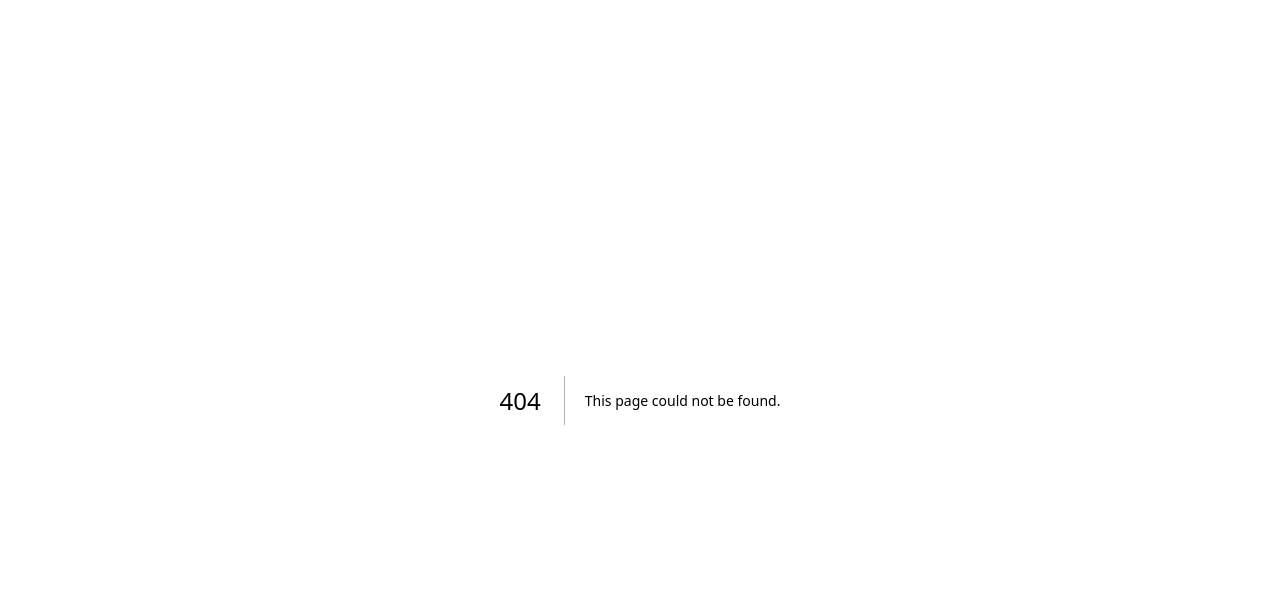
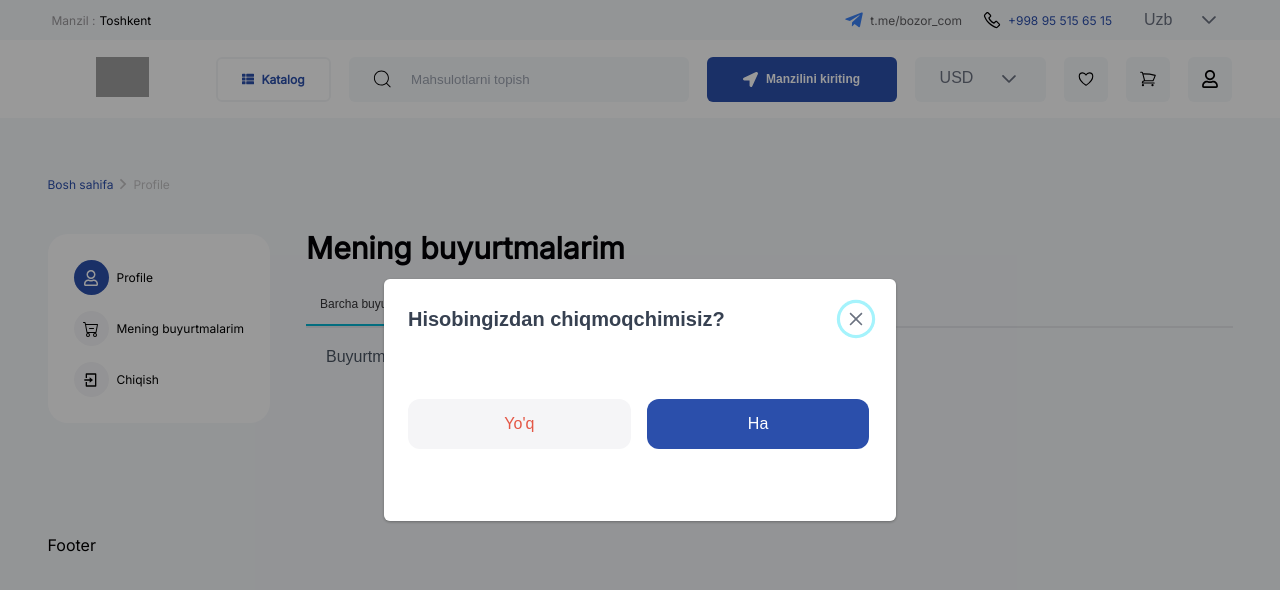
Before and after one commit to dsabirbaev/Bozor-Next, a Next.js app: page /profile/orders in a window 1280 px wide. Before the commit this address had no page. Shown: the top 590 px of the page. Built offline with nearby package versions, Linux system fonts and the light colour scheme; grey boxes are pictures that could not be loaded; a web font is replaced by a local one.

Commit message:
add profile page

```diff
--- /dev/null
+++ b/app/(root)/profile/Sidebar.tsx
@@ -0,0 +1,57 @@
+"use client"
+
+import Link from 'next/link'
+import { useModalStoreExit } from '@/stores/modalStore';
+
+import ExitModal from '@/components/UI/Modals/ExitModal';
+
+//// react icons
+import { RiArrowRightSLine } from "react-icons/ri";
+import { FaRegUser } from "react-icons/fa";
+import { BsCartDash } from "react-icons/bs";
+import { RiLoginBoxLine } from "react-icons/ri";
+import { useState } from 'react';
+
+const Sidebar = () => {
+  const [isActive, setIsActive] = useState<number>(1);
+
+  const { toggleModal } = useModalStoreExit();
+  const handleLinkClick = (num:number) => {
+    setIsActive(num);
+  };
+  return (
+    <>
+        <div className="flex flex-col w-[300px]">
+            <div className="flex items-center text-[12px] mb-10">
+                <Link href="/" className="text-[#2b4fab]">Bosh sahifa</Link> <RiArrowRightSLine className="text-[20px] text-[#c2c2c3]"/>  <span className="text-[#c2c2c3]">Profile</span>
+            </div>
+
+            <div className='flex'>
+                <div className='bg-white rounded-[20px] p-[26px]'>
+                    <ul className='flex flex-col gap-y-4 pl-0'>
+                        <li>
+                            <Link href="/profile" className='text-[12px] flex items-center gap-x-2' onClick={() => handleLinkClick(1)} >
+                               <span className={`w-[35px] h-[35px] rounded-full ${isActive === 1 ? 'bg-[#2b4fab] text-white': 'bg-[#f5f5f7]'} flex items-center justify-center`}>
+                                    <FaRegUser className="text-[16px]"/>
+                                </span>
+                                Profile
+                            </Link>
+                        </li>
+                        <li>
+                            <Link href="/profile/orders" className='text-[12px] flex items-center gap-x-2' onClick={() => handleLinkClick(2)}>
+                                <span className={`w-[35px] h-[35px] rounded-full ${isActive === 2 ? 'bg-[#2b4fab] text-white': 'bg-[#f5f5f7]'} flex items-center justify-center`}>  <BsCartDash className='text-[16px]' /></span> Mening buyurtmalarim
+                            </Link>
+                        </li>
+                        <li onClick={() => !toggleModal()} className='text-[12px] flex items-center gap-x-2 cursor-pointer'>
+                            <span className='w-[35px] h-[35px] rounded-full bg-[#f5f5f7] flex items-center justify-center'> <RiLoginBoxLine  className='text-[16px]'/> </span>Chiqish
+                        </li>
+                        <ExitModal/>
+                    </ul>
+                </div>
+            </div>
+        </div>
+    </>
+  )
+}
+
+export default Sidebar
--- /dev/null
+++ b/app/(root)/profile/layout.tsx
@@ -0,0 +1,31 @@
+
+
+import Link from 'next/link'
+import Sidebar from './Sidebar';
+//// react icons
+import { RiArrowRightSLine } from "react-icons/ri";
+import { FaRegUser } from "react-icons/fa";
+import { BsCartDash } from "react-icons/bs";
+import { RiLoginBoxLine } from "react-icons/ri";
+
+export default function HomeLayout({
+  children,
+}: {
+  children: React.ReactNode
+}) {
+  return (
+    <>
+        <section className='pt-14 pb-28'>
+            <div className="container">
+                <div className='flex gap-x-6'>
+                    <Sidebar />
+                    <div className='w-full'>
+                        {children}
+                    </div>
+                </div>
+            </div>
+        </section>
+
+    </>
+  )
+}
--- /dev/null
+++ b/app/(root)/profile/orders/page.tsx
@@ -0,0 +1,44 @@
+
+
+import { TabView, TabPanel } from 'primereact/tabview';
+import "./style.css"
+
+const page = () => {
+  return (
+    <div className="pt-14">
+       <h2 className="text-[#020105] text-[30px] font-bold mb-[18px]">Mening buyurtmalarim</h2>
+
+       <div className="orders">
+          <TabView>
+              <TabPanel header="Barcha buyurtmalar" className='bg-transparent'>
+                  <p className="m-0">
+                    Buyurtmalar yo'q
+                  </p>
+              </TabPanel>
+              <TabPanel header="Yangi buyurtma">
+                  <p className="m-0">
+                    Buyurtmalar yo'q
+                  </p>
+              </TabPanel>
+              <TabPanel header="Kutish jarayonida">
+                  <p className="m-0">
+                    Buyurtmalar yo'q
+                  </p>
+              </TabPanel>
+              <TabPanel header="Yetkazib berildi">
+                  <p className="m-0">
+                    Buyurtmalar yo'q
+                  </p>
+              </TabPanel>
+              <TabPanel header="Bekor qilingan">
+                  <p className="m-0">
+                    Buyurtmalar yo'q
+                  </p>
+              </TabPanel>
+          </TabView>
+          </div>
+    </div>
+  )
+}
+
+export default page
--- /dev/null
+++ b/app/(root)/profile/orders/style.css
@@ -0,0 +1,23 @@
+
+
+
+
+
+.orders .p-tabview-nav{
+    background-color: transparent;
+}
+.orders .p-tabview-nav-link {
+    background-color: transparent;
+}
+.orders .p-tabview-panels {
+    background-color: transparent;
+}
+
+.orders .p-tabview-title {
+    font-size: 12px;
+    color: #353437;
+    font-weight: 500;
+}
+.p-tabview-nav-link {
+    padding: 14px;
+}
--- a/app/(root)/profile/page.tsx
+++ b/app/(root)/profile/page.tsx
@@ -1,14 +1,41 @@
+"use client"
+import { useState } from 'react';
+import Link from 'next/link';
+
+const page = () => {
+  const [value, setValue] = useState('');
 
 
-import React from 'react'
+  return (
+    <div className="pt-14">
+       <h2 className="text-[#020105] text-[30px] font-bold mb-[18px]">Profil</h2>
 
-const page = () => {
-  return (
-    <section>
-      <div className="container">
-        <h2>Profile</h2>
-      </div>
-    </section>
+       <div className="flex flex-col gap-y-8 bg-white rounded-[20px] py-[30px] px-[32px] ">
+          <div className='flex justify-between'>
+            <label htmlFor="name">
+              <p className='text-[12px] text-[#5d5d5f] mb-[6px]'>Toliq ism sharif</p>
+              <input id='name' type="text"  className='p-[12px] rounded-[12px] text-[#9a999b] placeholder:text-[#9a999b] outline-none w-[260px]' style={{border:'1px solid #f5f5f7'}} placeholder='Ism'/>
+            </label>
+            <label htmlFor="phone">
+              <p className='text-[12px] text-[#5d5d5f] mb-[6px]'>Telefon</p>
+              <input id='phone' type="text"  className='p-[12px] rounded-[12px] text-[#9a999b] placeholder:text-[#9a999b] outline-none w-[260px]' style={{border:'1px solid #f5f5f7'}} placeholder='Telefon'/>
+            </label>
+            <label htmlFor="email">
+              <p className='text-[12px] text-[#5d5d5f] mb-[6px]'>Email</p>
+              <input id='email' type="text"  className='p-[12px] rounded-[12px] text-[#9a999b] placeholder:text-[#9a999b] outline-none w-[260px]' style={{border:'1px solid #f5f5f7'}} placeholder='E-mail'/>
+            </label>
+          </div>
+
+          <div className='flex gap-x-4 justify-end'>
+            <Link href="/" title='Bosh sahifa' className='text-[#e45746] bg-[#f5f5f7] text-[12px] py-[12px] px-[40px] rounded-[12px] hover:opacity-[0.6] transition-opacity'>
+              Bekor qilish
+            </Link>
+            <button className='text-white bg-[#2b4fab] text-[12px] py-[12px] px-[40px] rounded-[12px] outline-none border-none cursor-pointer hover:opacity-[0.6] transition-opacity'>
+              Saqlash
+            </button>
+          </div>
+       </div>
+    </div>
   )
 }
 
--- /dev/null
+++ b/components/UI/Modals/ExitModal.tsx
@@ -0,0 +1,26 @@
+
+
+import { useModalStoreExit } from '@/stores/modalStore';
+
+//// UI prime react
+import { Dialog } from 'primereact/dialog';
+
+
+const ExitModal = () => {
+  const { isOpen, toggleModal } = useModalStoreExit();
+
+  return (
+    <Dialog header="Hisobingizdan chiqmoqchimisiz?" visible={isOpen} style={{ width: '40vw' }} onHide={() => toggleModal()}>
+        <div className='flex gap-x-4 py-10'>
+            <button onClick={() => toggleModal()} className='border-none bg-[#f5f5f7] text-[#e45746] py-[16px] px-[80px] rounded-[12px] text-[16px] w-[48%] cursor-pointer'>
+                Yo'q
+            </button>
+            <button className='border-none bg-[#2b4fab] text-white py-[16px] px-[80px] rounded-[12px] text-[16px] w-[48%] cursor-pointer'>
+                Ha
+            </button>
+        </div>
+    </Dialog>
+  )
+}
+
+export default ExitModal
--- a/components/UI/Modals/LoginModal.tsx
+++ b/components/UI/Modals/LoginModal.tsx
@@ -1,10 +1,9 @@
 
 
-import { useState, useRef } from 'react';
+import { useState } from 'react';
 
+//// store
 import {useModalStore} from '@/stores/modalStore';
-
-
 import { account, unique_id } from '@/lib/appwrite';
 
 import VerifyModal from './VerifyModal';
--- a/stores/modalStore.tsx
+++ b/stores/modalStore.tsx
@@ -20,5 +20,10 @@ const useModalStoreVerify = create<IModal>((set) => ({
 }));
 
 
+const useModalStoreExit = create<IModal>((set) => ({
+    isOpen: true,
+    toggleModal: () => set((state) => ({ isOpen: !state.isOpen })),
+}));
 
-export { useModalStore, useModalStoreVerify }
+
+export { useModalStore, useModalStoreVerify, useModalStoreExit }
```
